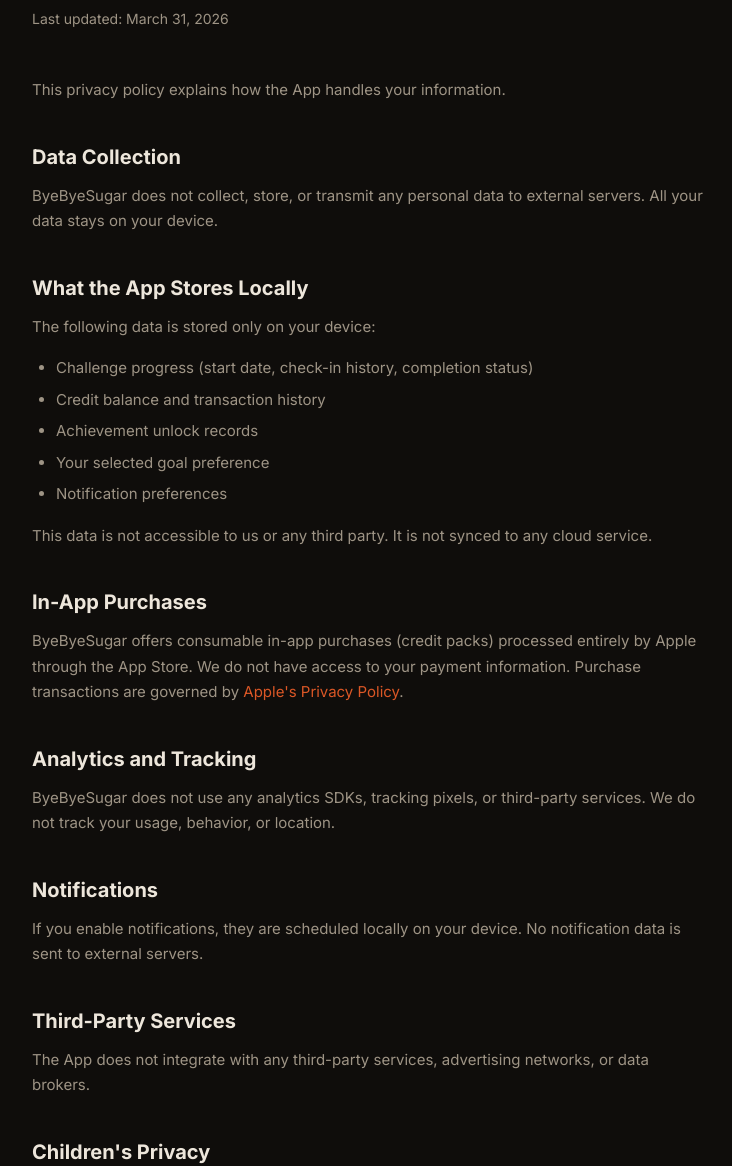
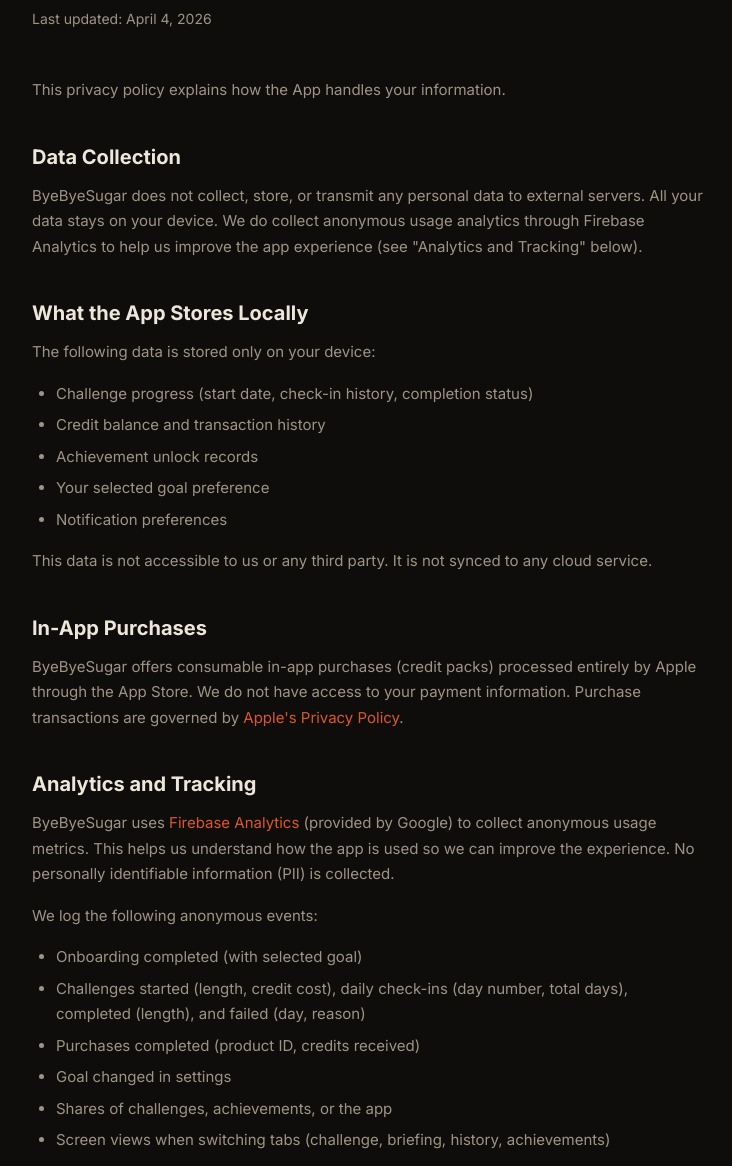
Before and after one commit to SezginEge/ByeByeSugar, a plain HTML site: page privacy.html in a window 1280 px wide. Shown: the part 212-1378 px from the top of the page, without its empty margins (272-1004 px from the left). Drawn offline with nearby package versions, Linux system fonts and the light colour scheme.

Commit message:
update privacy policy to add tracking

```diff
--- a/privacy.html
+++ b/privacy.html
@@ -49,12 +49,12 @@
 <div class="py-20">
     <div class="max-w-[720px] mx-auto px-6">
         <h1 class="font-serif text-[40px] font-normal mb-3">Privacy Policy</h1>
-        <p class="text-muted text-sm mb-12">Last updated: March 31, 2026</p>
+        <p class="text-muted text-sm mb-12">Last updated: April 4, 2026</p>
 
         <p class="text-muted text-[15px] leading-[1.7] mb-4">This privacy policy explains how the App handles your information.</p>
 
         <h2 class="text-xl font-bold mt-10 mb-3">Data Collection</h2>
-        <p class="text-muted text-[15px] leading-[1.7] mb-4">ByeByeSugar does not collect, store, or transmit any personal data to external servers. All your data stays on your device.</p>
+        <p class="text-muted text-[15px] leading-[1.7] mb-4">ByeByeSugar does not collect, store, or transmit any personal data to external servers. All your data stays on your device. We do collect anonymous usage analytics through Firebase Analytics to help us improve the app experience (see "Analytics and Tracking" below).</p>
 
         <h2 class="text-xl font-bold mt-10 mb-3">What the App Stores Locally</h2>
         <p class="text-muted text-[15px] leading-[1.7] mb-4">The following data is stored only on your device:</p>
@@ -71,13 +71,23 @@
         <p class="text-muted text-[15px] leading-[1.7] mb-4">ByeByeSugar offers consumable in-app purchases (credit packs) processed entirely by Apple through the App Store. We do not have access to your payment information. Purchase transactions are governed by <a href="https://www.apple.com/legal/privacy/" class="text-accent no-underline hover:underline">Apple's Privacy Policy</a>.</p>
 
         <h2 class="text-xl font-bold mt-10 mb-3">Analytics and Tracking</h2>
-        <p class="text-muted text-[15px] leading-[1.7] mb-4">ByeByeSugar does not use any analytics SDKs, tracking pixels, or third-party services. We do not track your usage, behavior, or location.</p>
+        <p class="text-muted text-[15px] leading-[1.7] mb-4">ByeByeSugar uses <a href="https://firebase.google.com/support/privacy" class="text-accent no-underline hover:underline">Firebase Analytics</a> (provided by Google) to collect anonymous usage metrics. This helps us understand how the app is used so we can improve the experience. No personally identifiable information (PII) is collected.</p>
+        <p class="text-muted text-[15px] leading-[1.7] mb-4">We log the following anonymous events:</p>
+        <ul class="text-muted text-[15px] leading-[1.7] mb-4 pl-6 list-disc">
+            <li class="mb-1.5">Onboarding completed (with selected goal)</li>
+            <li class="mb-1.5">Challenges started (length, credit cost), daily check-ins (day number, total days), completed (length), and failed (day, reason)</li>
+            <li class="mb-1.5">Purchases completed (product ID, credits received)</li>
+            <li class="mb-1.5">Goal changed in settings</li>
+            <li class="mb-1.5">Shares of challenges, achievements, or the app</li>
+            <li class="mb-1.5">Screen views when switching tabs (challenge, briefing, history, achievements)</li>
+        </ul>
+        <p class="text-muted text-[15px] leading-[1.7] mb-4">Firebase also automatically collects session duration, retention metrics, device type, and OS version. All analytics data is anonymous and cannot be used to identify you personally. Firebase Analytics is governed by <a href="https://policies.google.com/privacy" class="text-accent no-underline hover:underline">Google's Privacy Policy</a>.</p>
 
         <h2 class="text-xl font-bold mt-10 mb-3">Notifications</h2>
         <p class="text-muted text-[15px] leading-[1.7] mb-4">If you enable notifications, they are scheduled locally on your device. No notification data is sent to external servers.</p>
 
         <h2 class="text-xl font-bold mt-10 mb-3">Third-Party Services</h2>
-        <p class="text-muted text-[15px] leading-[1.7] mb-4">The App does not integrate with any third-party services, advertising networks, or data brokers.</p>
+        <p class="text-muted text-[15px] leading-[1.7] mb-4">The App uses Firebase Analytics (by Google) for anonymous usage metrics as described above. We do not integrate with any advertising networks or data brokers.</p>
 
         <h2 class="text-xl font-bold mt-10 mb-3">Children's Privacy</h2>
         <p class="text-muted text-[15px] leading-[1.7] mb-4">ByeByeSugar is not directed at children under 13. We do not knowingly collect information from children.</p>
```
